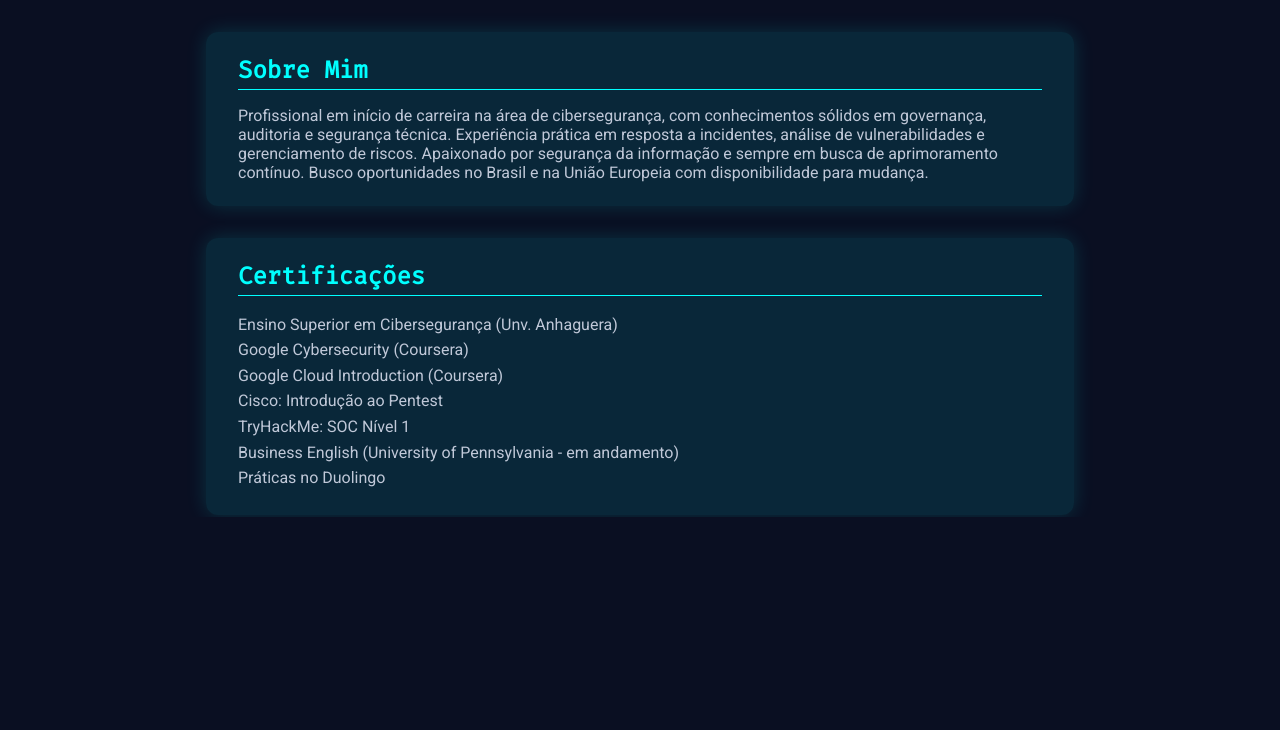
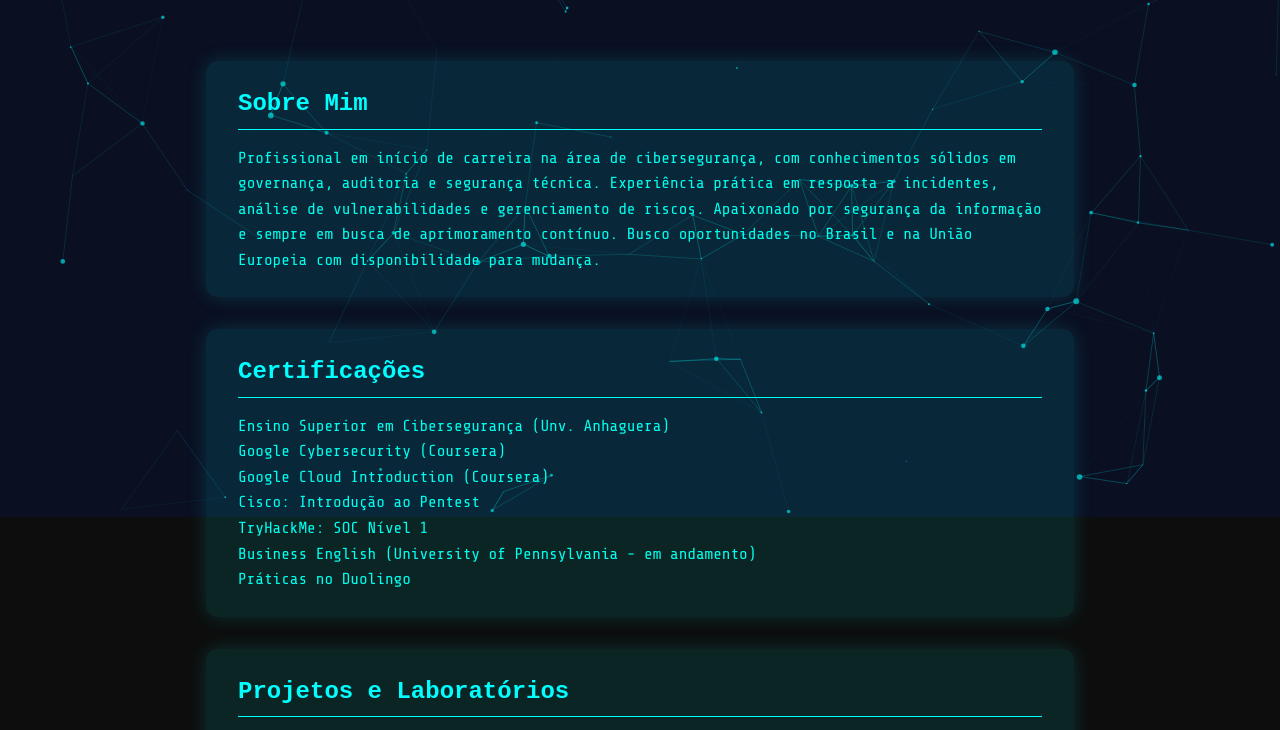
Before and after one commit to MateusMota98/mateusmota98.github.io, a plain HTML site: page index.html in a window 1280 px wide. Shown: the part 283-1013 px from the top of the page. Before the commit the page ends 800 px from the top, so only its background shows below. Drawn offline with nearby package versions, Linux system fonts and the light colour scheme.

Commit message:
Update index.html

```diff
--- a/index.html
+++ b/index.html
@@ -5,17 +5,14 @@
   <meta charset="UTF-8" />
   <meta name="viewport" content="width=device-width, initial-scale=1" />
   <title>Mateus Mota - Cibersegurança</title>
-  <link href="https://fonts.googleapis.com/css2?family=Fira+Mono&family=Roboto&display=swap" rel="stylesheet" />
+<link href="https://fonts.googleapis.com/css2?family=Share+Tech+Mono&display=swap" rel="stylesheet"/>
   <style>
     * { margin: 0; padding: 0; box-sizing: border-box; }
-    body, html {
-      height: 100%;
-      font-family: 'Roboto', sans-serif;
-      background: #0a0f22;
-      color: #c0c8d8;
-      overflow-x: hidden;
-      position: relative;
-      min-height: 100vh;
+    body {
+      font-family: 'Share Tech Mono', monospace;
+      background-color: #0d0d0d;
+      color: #00ffee;
+      line-height: 1.6;
     }
     #particles-js {
       position: fixed;
```
